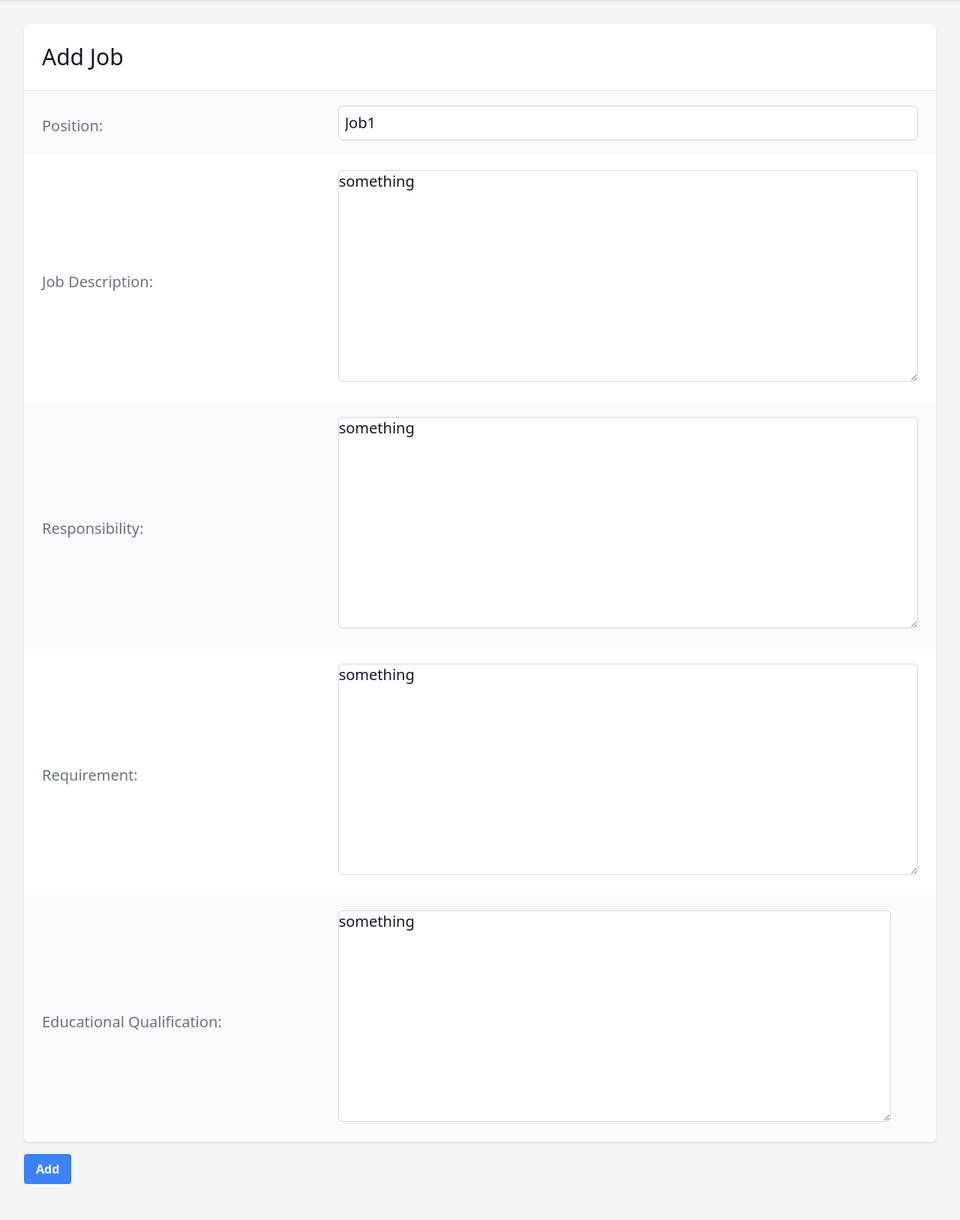
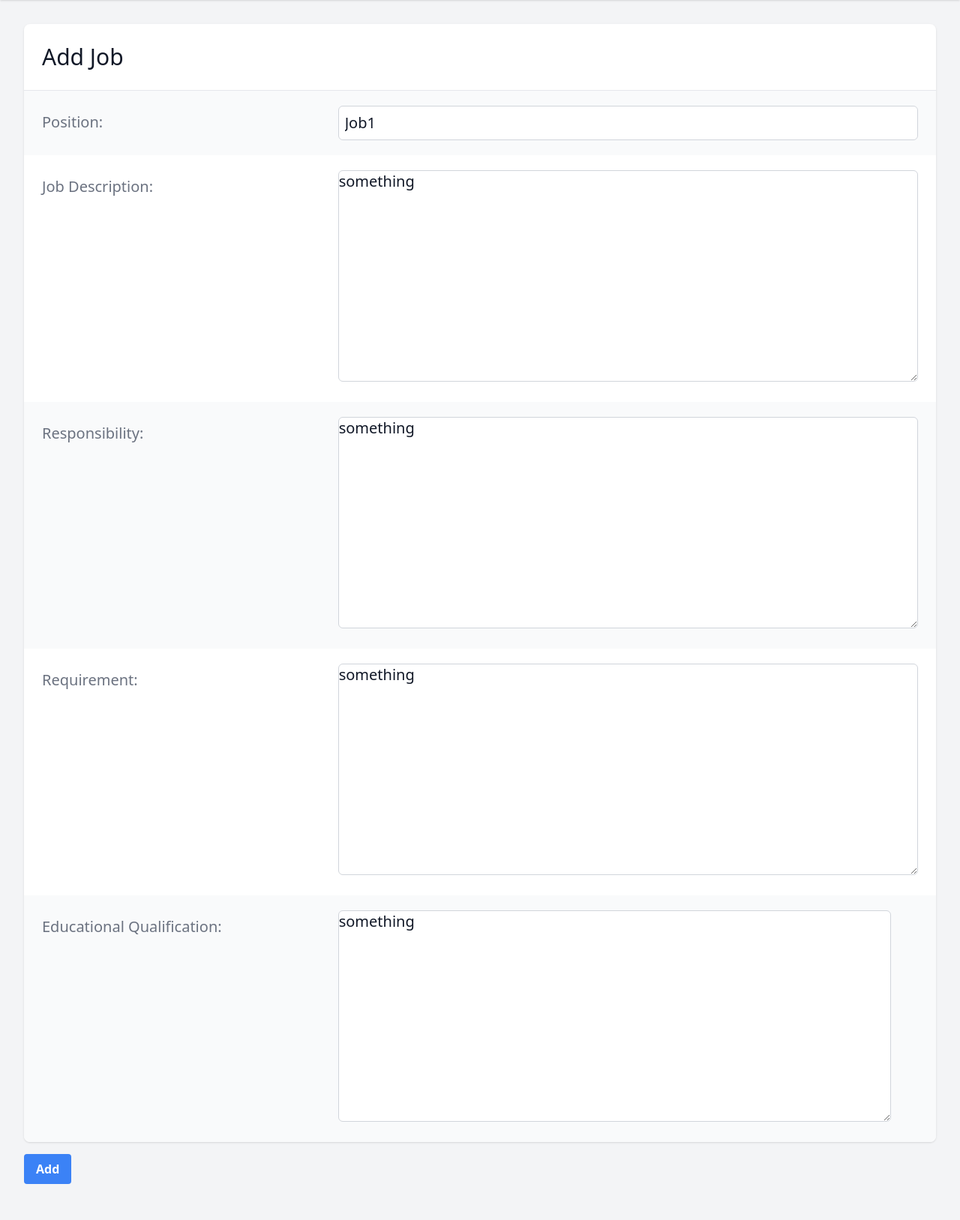
Before and after one commit to HsuChen88/Tabula-Talent, a Flask app: page /add_job in a window 1280 px wide. Shown: the part 64-1691 px from the top of the page at 75% size. Run offline with Flask 3, Linux system fonts and the light colour scheme; some libraries are stand-ins or nearby versions.

Commit message:
adjust html templates

```diff
--- a/app/templates/add-job.html
+++ b/app/templates/add-job.html
@@ -47,31 +47,31 @@
                 <div class="border-t border-gray-200">
                     <dl>
                         <div class="bg-gray-50 px-4 py-5 xl:grid xl:grid-cols-3 xl:gap-4 xl:px-6">
-                            <dt class="mt-2 text-xl font-medium text-gray-500 flex items-center">Position:</dt>
+                            <dt class="mt-2 text-xl font-medium text-gray-500">Position:</dt>
                             <dd class="text-xl text-gray-900 xl:mt-0 xl:col-span-2"><input type="text" value="Job1"
                                     class="border border-gray-300 p-2 rounded-md w-full"></dd>
                         </div>
                         <div class="bg-white px-4 py-5 xl:grid xl:grid-cols-3 xl:gap-4 xl:px-6">
-                            <dt class="mt-2 text-xl font-medium text-gray-500 flex items-center">Job Description:</dt>
+                            <dt class="mt-2 text-xl font-medium text-gray-500">Job Description:</dt>
                             <dd class="text-xl text-gray-900 xl:mt-0 xl:col-span-2"> <textarea name="description"
                                     id="description" class="border border-gray-300 rounded-md w-full" cols="10"
                                     rows="10">something</textarea>
                             </dd>
                         </div>
                         <div class="bg-gray-50 px-4 py-5 xl:grid xl:grid-cols-3 xl:gap-4 xl:px-6">
-                            <dt class="mt-2 text-xl font-medium text-gray-500 flex items-center">Responsibility:</dt>
+                            <dt class="mt-2 text-xl font-medium text-gray-500">Responsibility:</dt>
                             <dd class="text-xl text-gray-900 xl:mt-0 xl:col-span-2"><textarea name="responsility"
                                     id="responsility" class="border border-gray-300 rounded-md w-full" cols="10"
                                     rows="10">something</textarea></dd>
                         </div>
                         <div class="bg-white px-4 py-5 xl:grid xl:grid-cols-3 xl:gap-4 xl:px-6">
-                            <dt class="mt-2 text-xl font-medium text-gray-500 flex items-center">Requirement:</dt>
+                            <dt class="mt-2 text-xl font-medium text-gray-500">Requirement:</dt>
                             <dd class="text-xl text-gray-900 xl:mt-0 xl:col-span-2"><textarea name="requirement"
                                     id="requirement" class="border border-gray-300 rounded-md w-full" cols="10"
                                     rows="10">something</textarea></dd>
                         </div>
                         <div class="bg-gray-50 px-4 py-5 xl:grid xl:grid-cols-3 xl:gap-4 xl:px-6">
-                            <dt class="mt-2 text-xl font-medium text-gray-500 flex items-center">Educational Qualification:</dt>
+                            <dt class="mt-2 text-xl font-medium text-gray-500">Educational Qualification:</dt>
                             <dd class="text-xl text-gray-900 xl:mt-0 xl:col-span-2"><textarea name="education"
                                     id="education" class="border border-gray-300 rounded-md" cols="60"
                                     rows="10">something</textarea></dd>
```
Also changed, not shown: app/templates/preinterview-report.html (+12 -8 lines).
